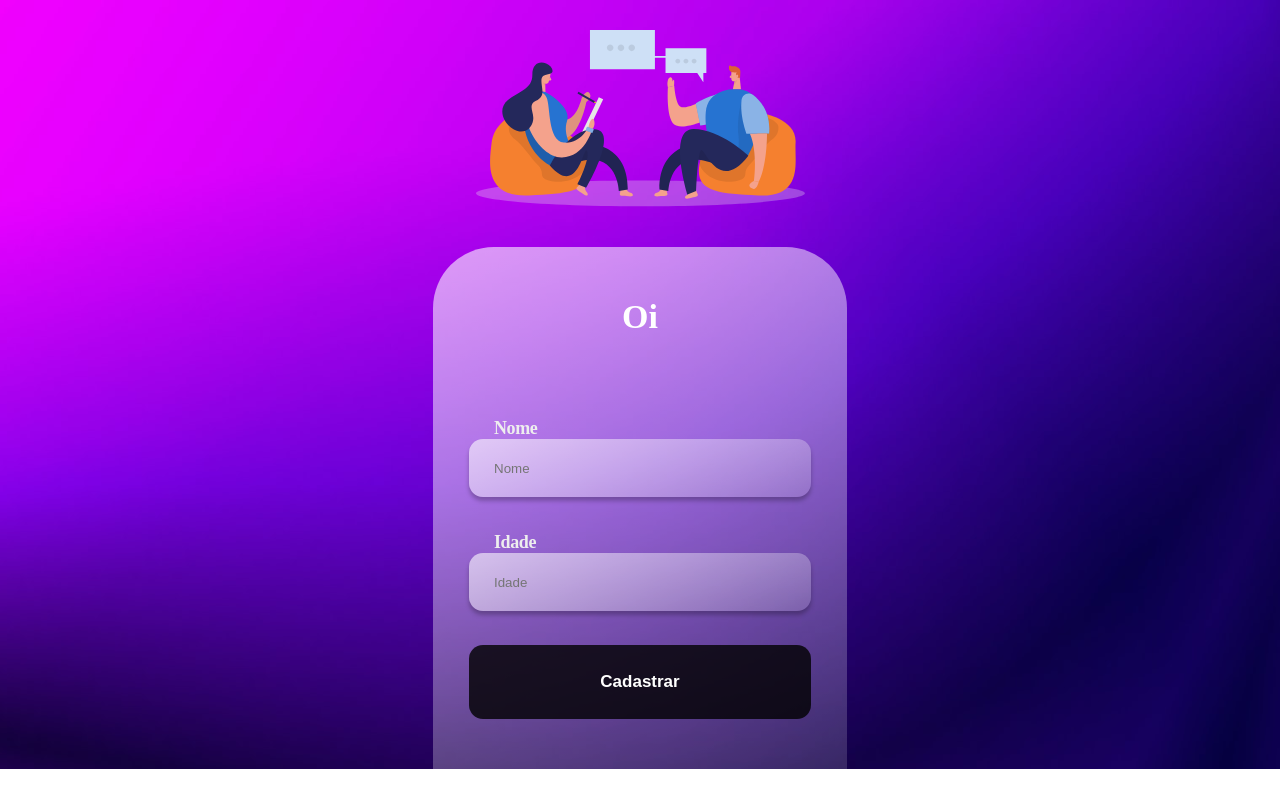
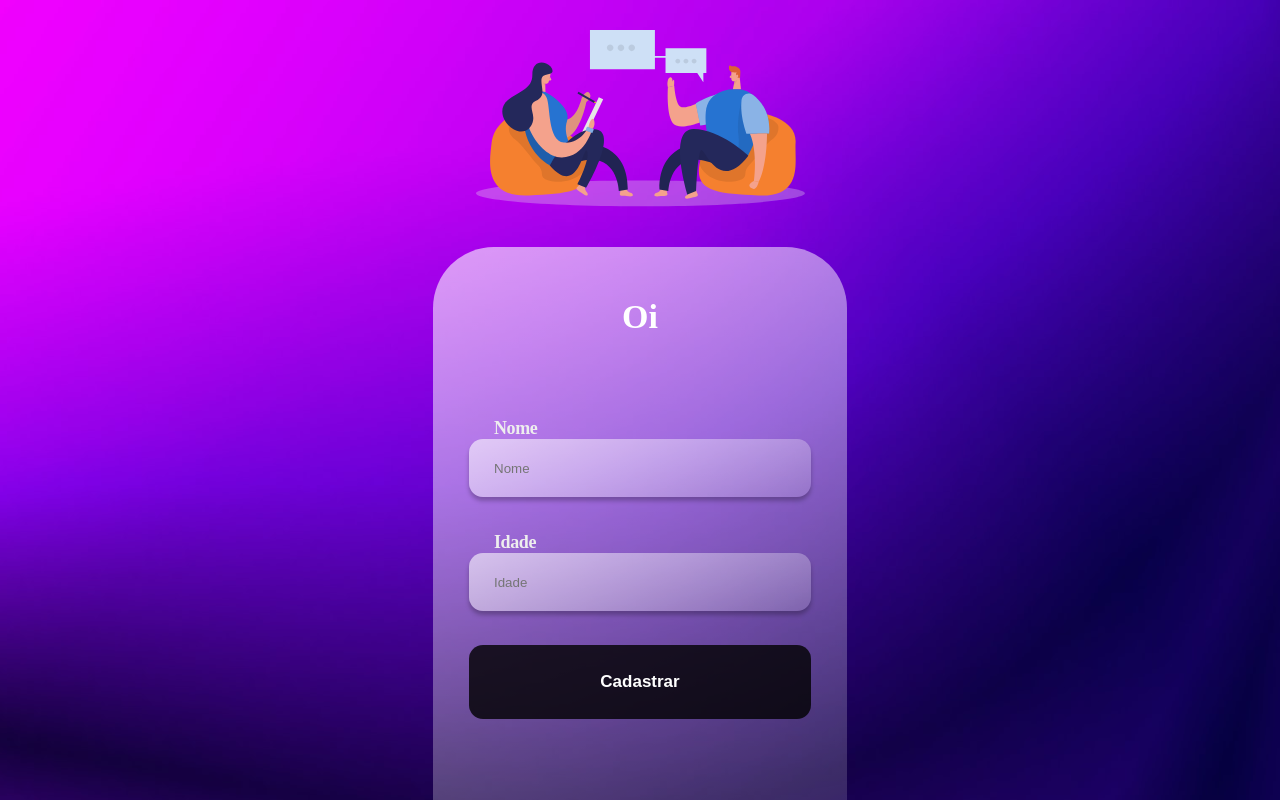
Before and after one commit to mikaelelias/user-creation, a React (Create React App) app: page / in a window 1280 px wide. Built offline with nearby package versions, Linux system fonts and the light colour scheme.

Commit message:
progress in css

```diff
--- a/src/style.js
+++ b/src/style.js
@@ -8,6 +8,7 @@ export const Container = styled.div`
     flex-direction: column;
     align-items: center;
     gap: 40px;
+    height: 100vh; ;
 `;
 
 export const Image = styled.img`
@@ -25,6 +26,7 @@ export const ContainerItens = styled.div`
     padding: 50px 36px;
     display: flex;
     flex-direction: column;
+    height: 100vh;
 `;
 
 export const H1 = styled.h1`
```
